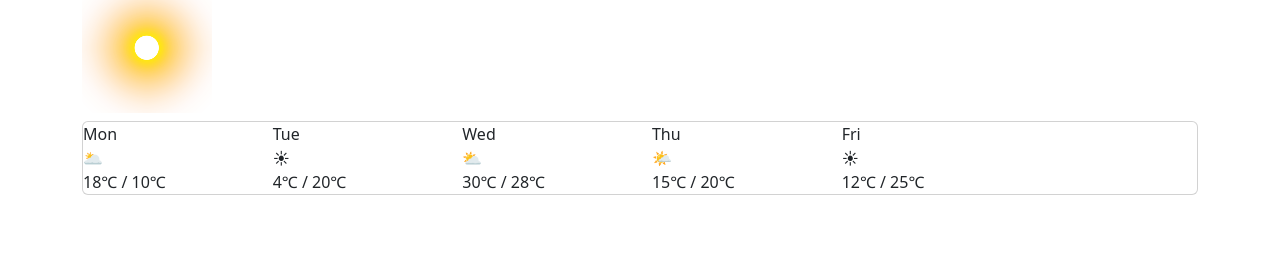
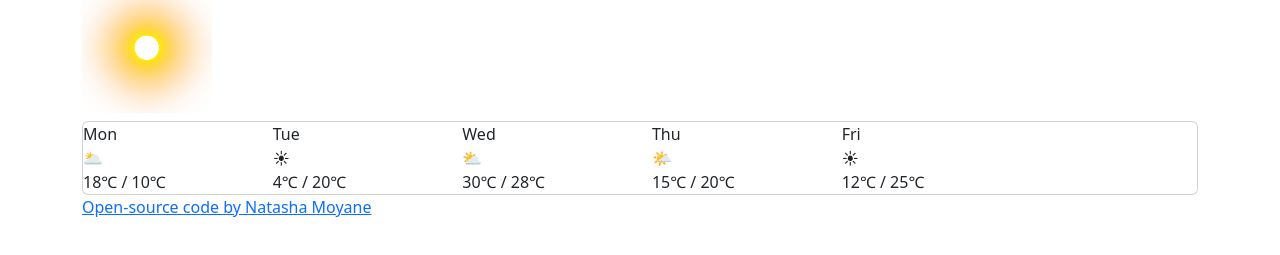
Before and after one commit to Natasha2702/my-Shecodes-Weather-App-Project, a plain HTML site: page index.html in a window 1280 px wide. Shown: the part 173-428 px from the top of the page. Drawn offline with nearby package versions, Linux system fonts and the light colour scheme.

Commit message:
added repository link

```diff
--- a/index.html
+++ b/index.html
@@ -105,6 +105,10 @@
                 </div>
             </div>
         </div>
+
+        <a href="https://github.com/Natasha2702/my-Shecodes-Weather-App-Project" target="blank">
+            Open-source code by Natasha Moyane
+        </a>
         <script src="src/index.js"></script>
     </body>
 </div>
```
